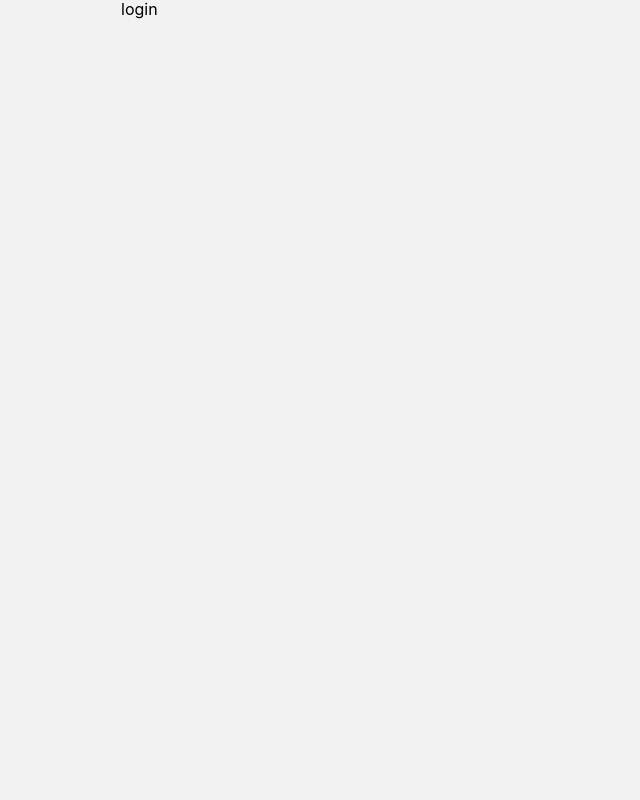
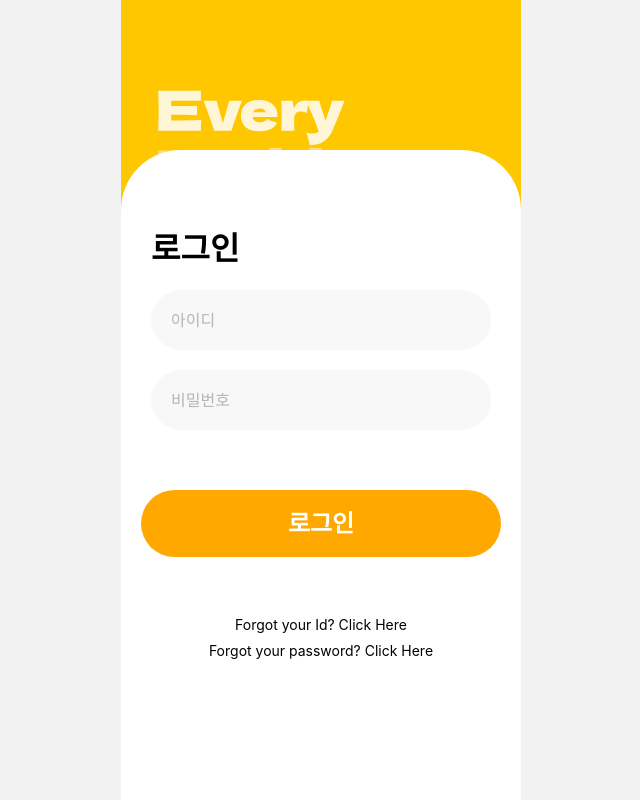
Before and after one commit to Capstone-Everybuddy/EveryBuddy, a React (Create React App) app: page /login in a window 1280 px wide. Shown: the whole page, without its empty margins (319-959 px from the left). Built offline with nearby package versions, Linux system fonts and the light colour scheme.

Commit message:
LoginPage Design 1st Done

```diff
--- a/src/pages/Login.tsx
+++ b/src/pages/Login.tsx
@@ -1,7 +1,103 @@
 import React from 'react';
+import { styled } from 'styled-components';
+import { ReactComponent as Logo } from 'assets/logo.svg';
+import LoginButton from 'components/LoginButton';
+import { Link } from 'react-router-dom';
 
 const Login = () => {
-  return <div>login</div>;
+  return (
+    <MainWrapper>
+      <ContentWrapper>
+        <BackgroundCircle>
+          <Logo width={240} />
+        </BackgroundCircle>
+        <ButtonWrapper>
+          <FormGrid>
+            <h1>로그인</h1>
+            <InputDiv>
+              <Input type="text" id="user_id" placeholder="아이디" />
+            </InputDiv>
+            <InputDiv>
+              <Input type="password" id="user_pwd" placeholder="비밀번호" />
+            </InputDiv>
+          </FormGrid>
+          <Link to="/Matching">
+            <LoginButton text={'로그인'} />
+          </Link>
+          <TextWrapper>
+            <Text>Forgot your Id? Click Here</Text>
+            <Text>Forgot your password? Click Here</Text>
+          </TextWrapper>
+        </ButtonWrapper>
+      </ContentWrapper>
+    </MainWrapper>
+  );
 };
 
+const MainWrapper = styled.div`
+  height: 100vh;
+  background-color: ${(props) => props.theme.colors.yellow};
+`;
+
+const BackgroundCircle = styled.div`
+  height: 65%;
+  padding: 60px 35px;
+`;
+
+const ContentWrapper = styled.div`
+  position: relative;
+  height: 100vh;
+  display: flex;
+  flex-direction: column;
+  gap: 20px;
+`;
+
+const ButtonWrapper = styled.div`
+  display: flex;
+  flex-direction: column;
+  height: 650px;
+  background-color: white;
+  border-radius: 60px 60px 0px 0px;
+  gap: 20px;
+  padding: 0px 20px;
+  position: absolute;
+  bottom: 0px;
+  left: 0;
+  right: 0;
+`;
+
+const FormGrid = styled.form`
+  padding: 60px 10px 20px 10px;
+`;
+
+const InputDiv = styled.div`
+  padding-bottom: 20px;
+`;
+
+const Input = styled.input`
+  padding-left: 20px;
+  height: 60px;
+  width: 100%;
+  background-color: #f8f8f8;
+  border-radius: 40px;
+  border: none;
+  &::placeholder {
+    color: #b5b5b5;
+  }
+`;
+
+const TextWrapper = styled.div`
+  padding-top: 40px;
+  display: flex;
+  flex-direction: column;
+  gap: 10px;
+`;
+
+const Text = styled.span`
+  display: flex;
+  flex-direction: column;
+  align-items: center;
+  font-size: 14px;
+`;
+
 export default Login;
--- a/src/pages/SignUp.tsx
+++ b/src/pages/SignUp.tsx
@@ -1,7 +1,7 @@
 import React from 'react';
 
 const SignUp = () => {
-  return <div>signup</div>;
+  return <div>회원가입</div>;
 };
 
 export default SignUp;
```
Also changed, not shown: src/pages/Matching.tsx (added, +7 -0 lines).
